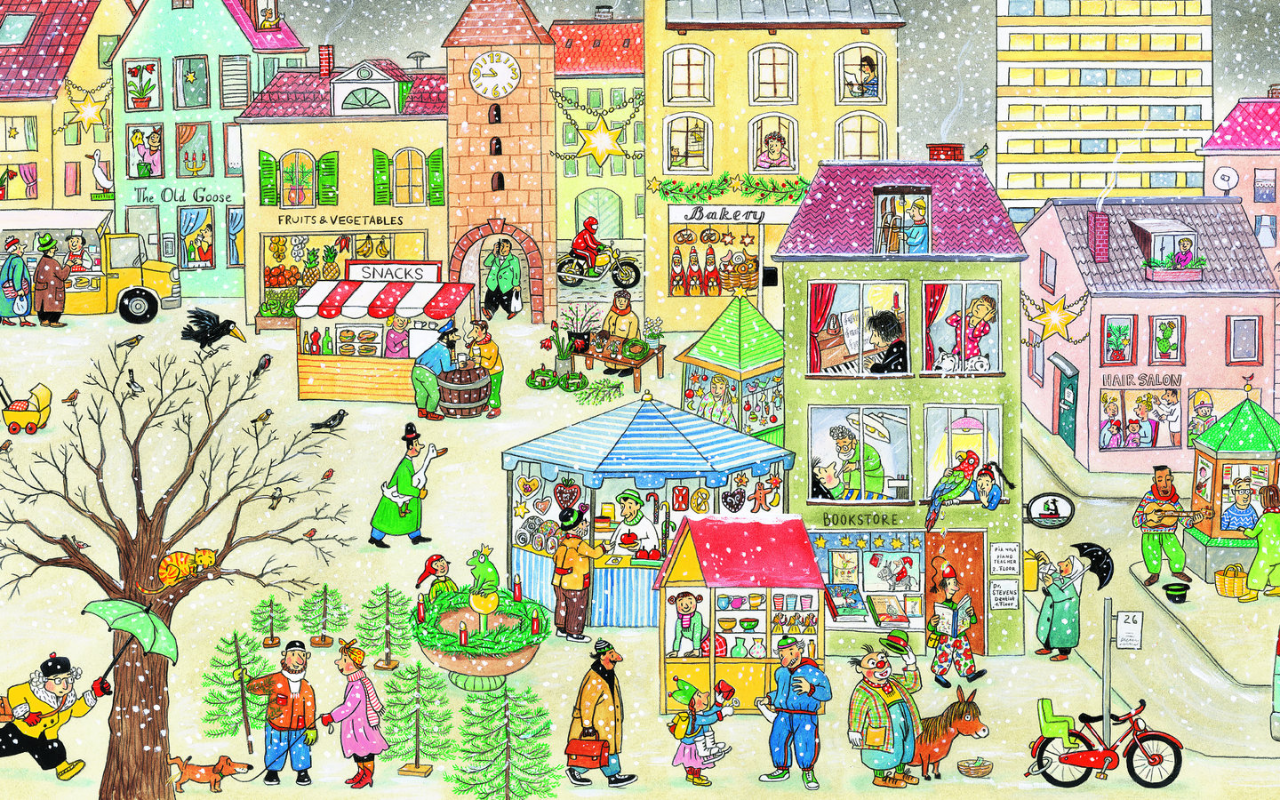
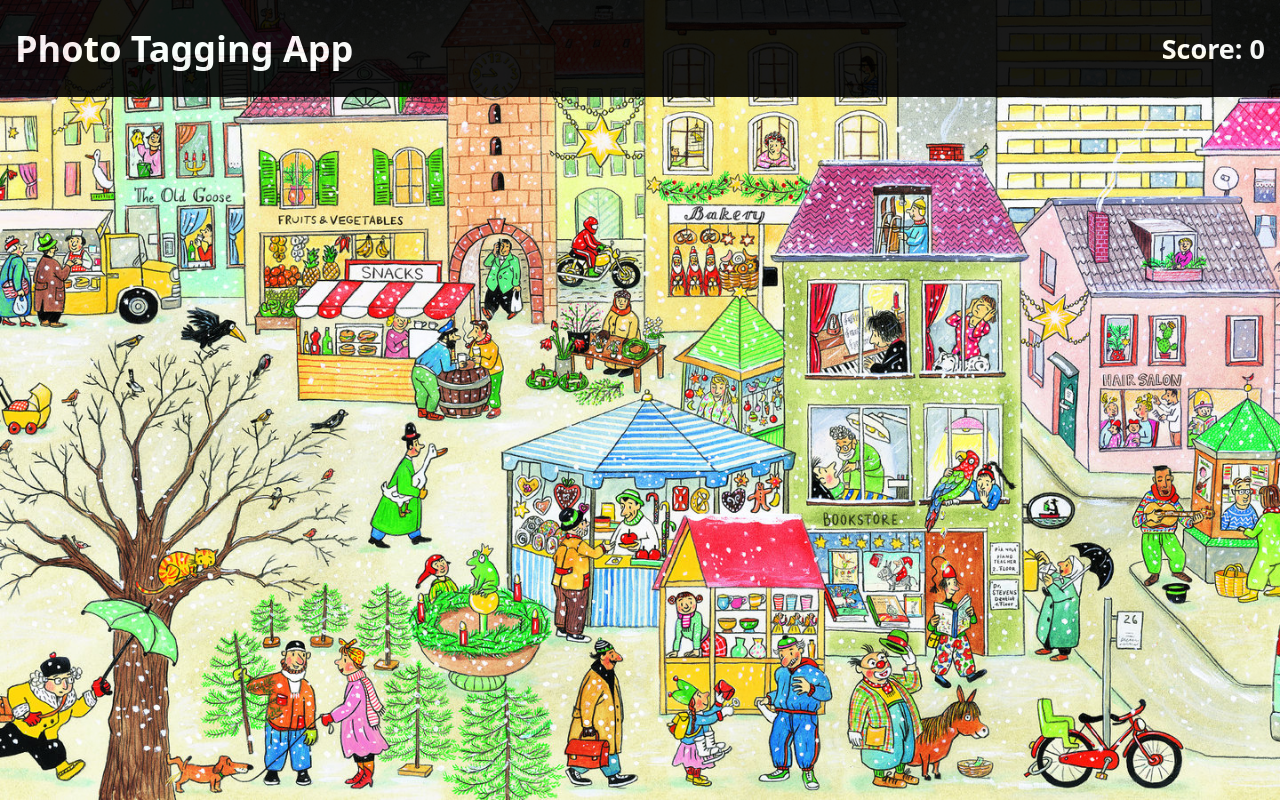
Before and after one commit to gnahc2305/waldo, a React (Create React App) app: page / in a window 1280 px wide. Built offline with nearby package versions, Linux system fonts and the light colour scheme.

Commit message:
create header

```diff
--- a/src/App.css
+++ b/src/App.css
@@ -1,3 +1,8 @@
+body {
+  margin: 0px;
+  font-family: system-ui, -apple-system, BlinkMacSystemFont, 'Segoe UI', Roboto, Oxygen, Ubuntu, Cantarell, 'Open Sans', 'Helvetica Neue', sans-serif;
+}
+
 html {
   background: url(images/bg.jpg) no-repeat center center fixed;
   -webkit-background-size: cover;
@@ -11,3 +16,14 @@ html {
   width: 100px;
   /* background-color: red; */
 }
+
+.header {
+  background-color: black;
+  opacity: 0.9;
+  color: white;
+  display: flex;
+  align-items: center;
+  padding: 0px 15px;
+  justify-content: space-between;
+  font-size: 18px;
+}
--- a/src/App.js
+++ b/src/App.js
@@ -1,9 +1,26 @@
+import { useState } from 'react';
 import './App.css';
+import Header from './components/Header';
 
 function App() {
+  const [score, setScore] = useState(0);
+
+  function addScore() {
+    setScore(score + 1);
+  }
+
+  function winGame() {
+    if (score === 3) {
+      console.log('You Win!');
+    }
+  }
+
+  winGame();
+
   return (
     <div className="app">
-      <div className="person1">
+      <Header />
+      <div className="person1" onClick={addScore}>
 
       </div>
     </div>
--- /dev/null
+++ b/src/components/Header.js
@@ -0,0 +1,12 @@
+import React from 'react'
+
+function Header() {
+  return (
+    <div className='header'>
+        <h1>Photo Tagging App</h1>
+        <h2>Score: 0</h2>
+    </div>
+  )
+}
+
+export default Header
```
